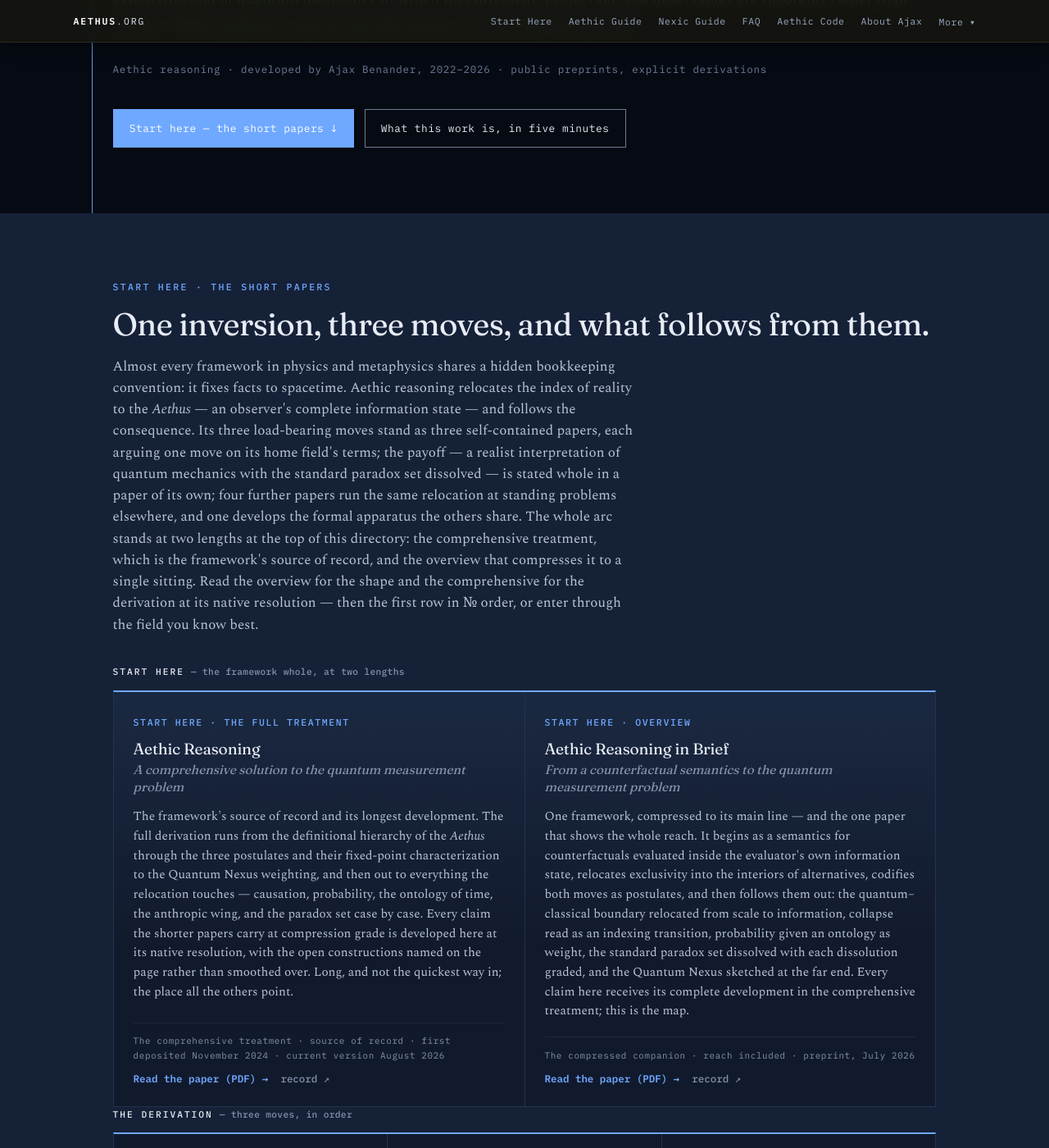
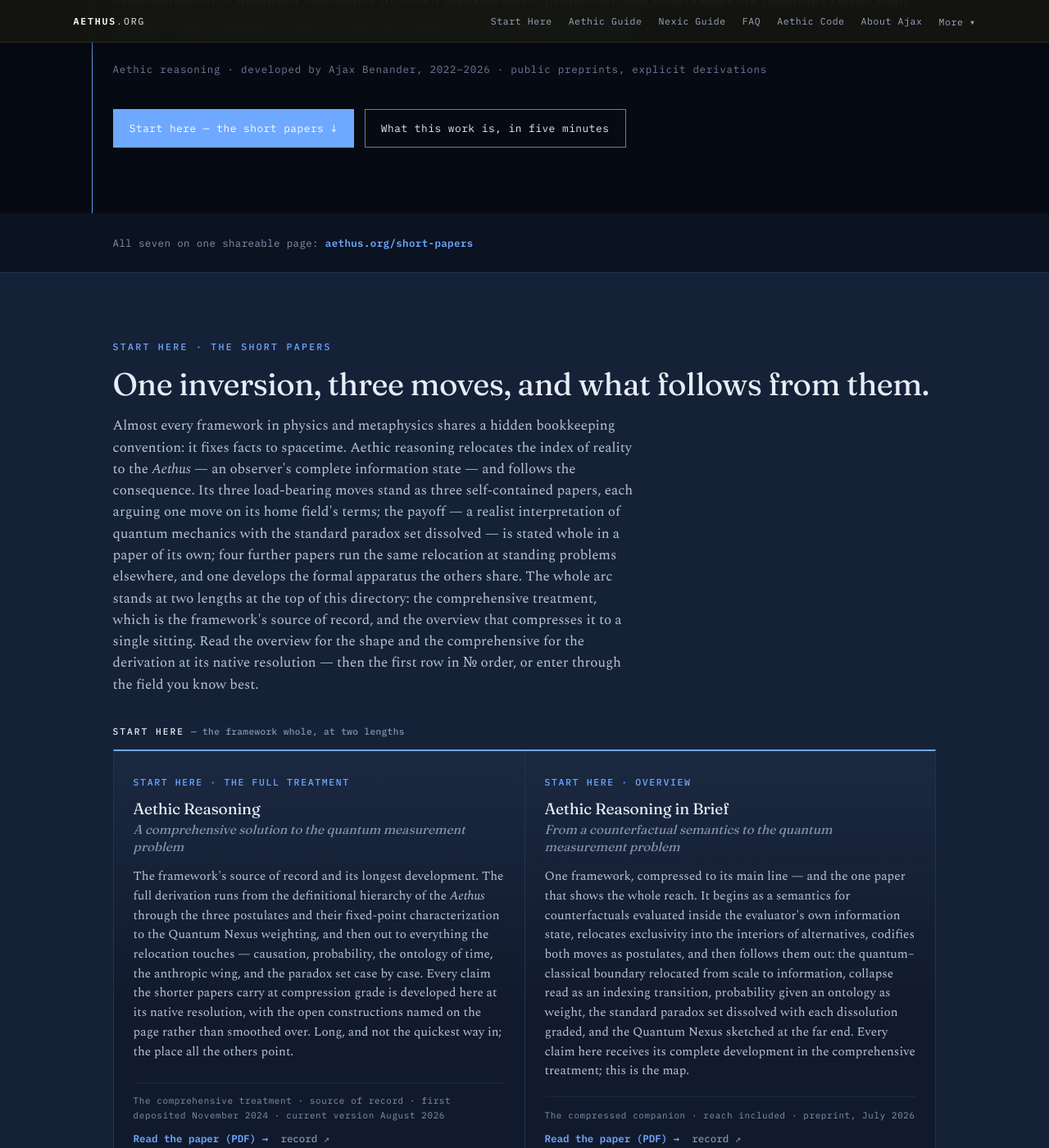
Before and after one commit to brunchwnewton/brunchwnewton.github.io, a Jekyll site: the page built from index.html, in a window 1280 px wide and 1400 px high, scrolled down 619 px. Shown: the whole window at 82% size. Built offline with Jekyll 4.4.1, drawn with Linux system fonts in a browser that asks for light colours; some of the changed text lies outside the part shown.

Commit message:
Update index.html

```diff
--- a/index.html
+++ b/index.html
@@ -14,7 +14,7 @@
   --rule:#243250;--rule-2:#1C2740;
   --garnet:#6FA8FF;--garnet-2:#8FBCFF;--garnet-wash:rgba(111,168,255,.10);
   --block:#060A12;--block-2:#0D1522;--on-block:#E7ECF5;--on-block-2:#9AA8C4;--on-block-3:#6E7C99;
-  --gold:#D7B56D;--gold-2:#E7C77E;--sel:#243250;--measure:39rem;
+  --gold:#D7B56D;--pdir-hover:#1A2640;--pdir-sheen:rgba(231,236,245,.16);--gold-2:#E7C77E;--sel:#243250;--measure:39rem;
   --display:"Fraunces",Georgia,serif;--body:"Spectral",Georgia,serif;--mono:"IBM Plex Mono",ui-monospace,Menlo,monospace;
 }
 *{box-sizing:border-box;}
@@ -173,6 +168,11 @@
     </p>
   </div>
 </section>
+
+{% include paper-directory.html
+   id="trio"
+   eyebrow="Start here · the short papers"
+   heading="One inversion, three moves, and what follows from them." %}
 
 <section>
   <div class="wide">
```
Also changed, not shown: other parts of index.html (+0 -5 lines).
